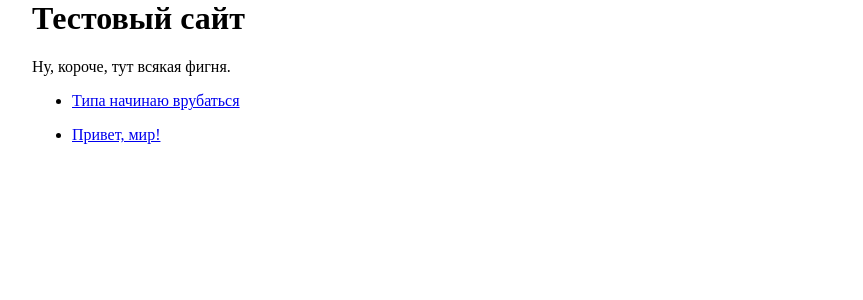
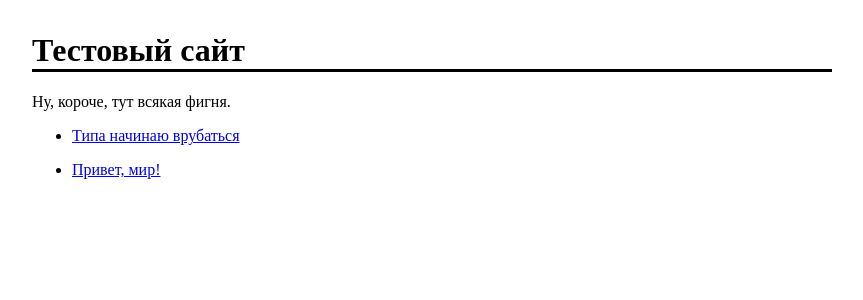
Before and after one commit to dk487/test.de.co.ua, a Jekyll site: the page built from index.md, in a window 1280 px wide. Shown: the top 300 px of the page, without its empty margins (208-1071 px from the left). Built offline with Jekyll 4.4.1, drawn with Linux system fonts in a browser that asks for light colours.

Commit message:
Дофига дизайна

```diff
--- a/_layouts/default.html
+++ b/_layouts/default.html
@@ -4,7 +4,8 @@
         <meta name="viewport" content="width=device-width, initial-scale=1">
         <title>{{ page.title | escape }}</title>
         <style>
-            body { max-width: 50em; margin: 0 auto }
+            body { max-width: 50em; margin: 2em auto }
+            h1 { border-bottom: medium solid }
         </style>
     </head>
     <body>
```
